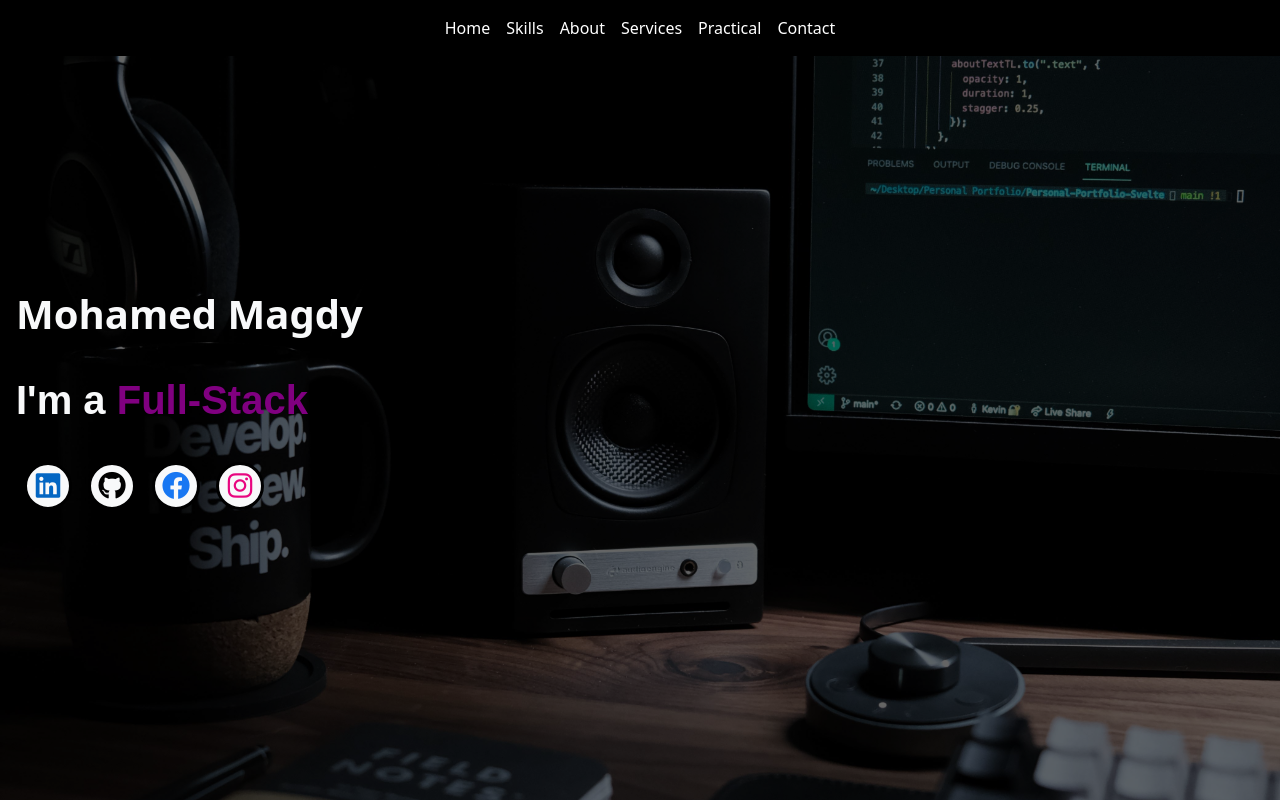
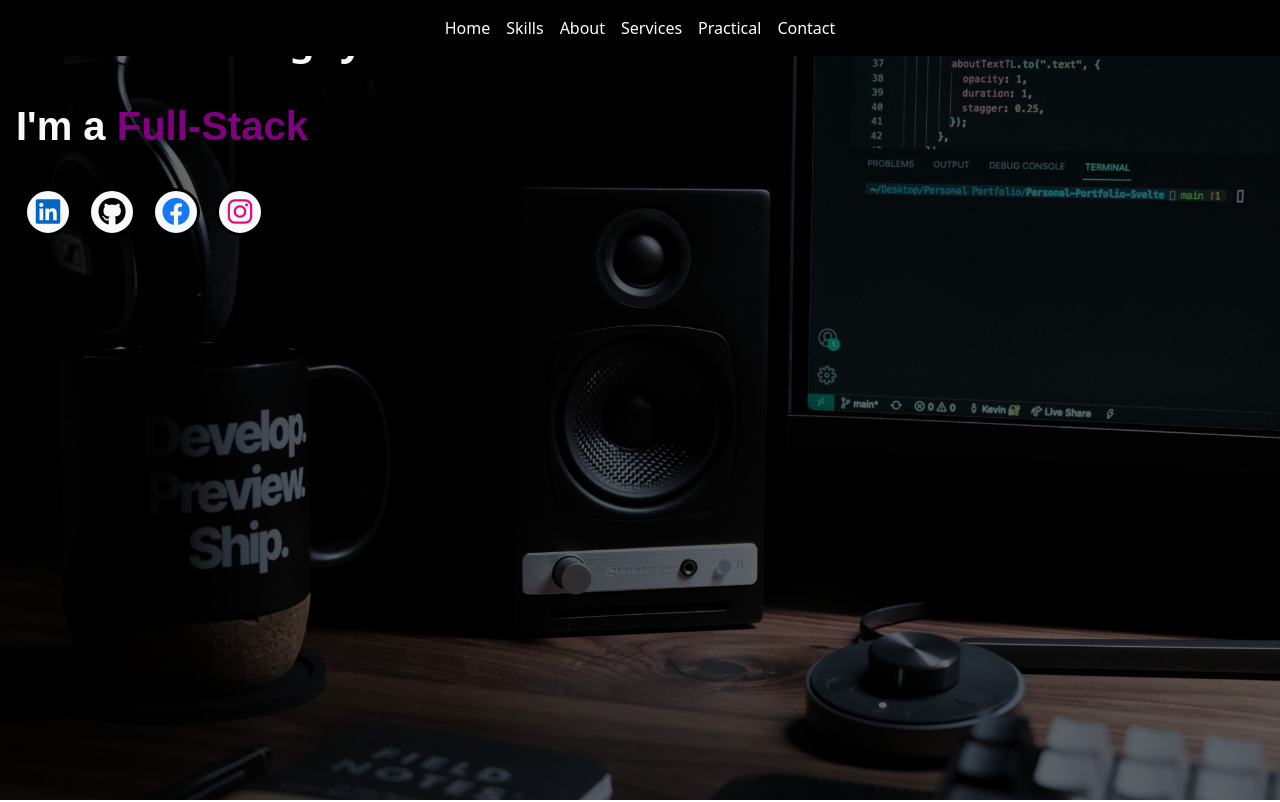
Before and after one commit to Eng-M-Ma9dy/Portfolio, a plain HTML site: page index.html in a window 1280 px wide. Shown: the top 802 px of the page. Drawn offline with Linux system fonts and the light colour scheme.

Commit message:
Update index.html

```diff
--- a/index.html
+++ b/index.html
@@ -94,7 +94,7 @@
 
         <header id="home" class="vh-100  mb-1 active">
 
-            <div id="homeBG" class="text-start d-flex flex-column justify-content-center align-content-lg-center">
+            <div id="homeBG" class="d-flex flex-column justify-content-start align-content-lg-center">
 
                 <h1 class="text-light fw-bolder ms-3 my-3">Mohamed Magdy</h1>
 
```
